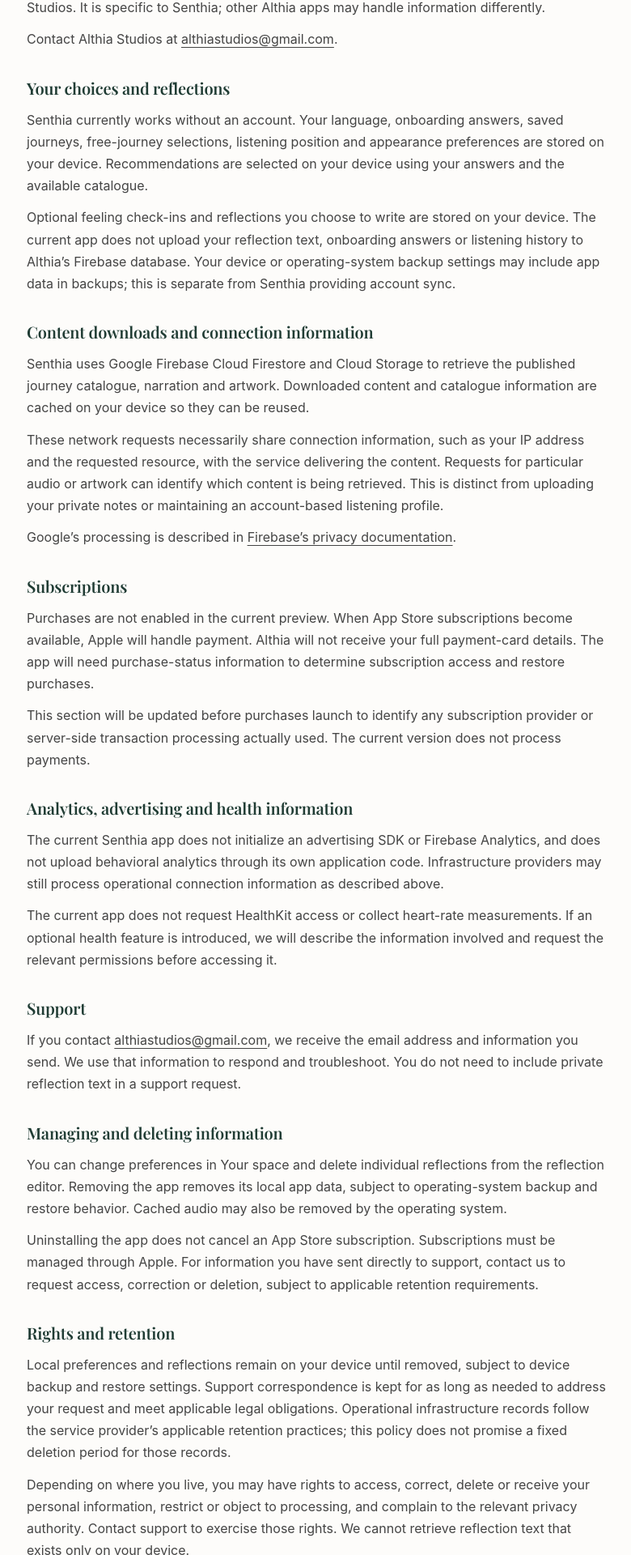
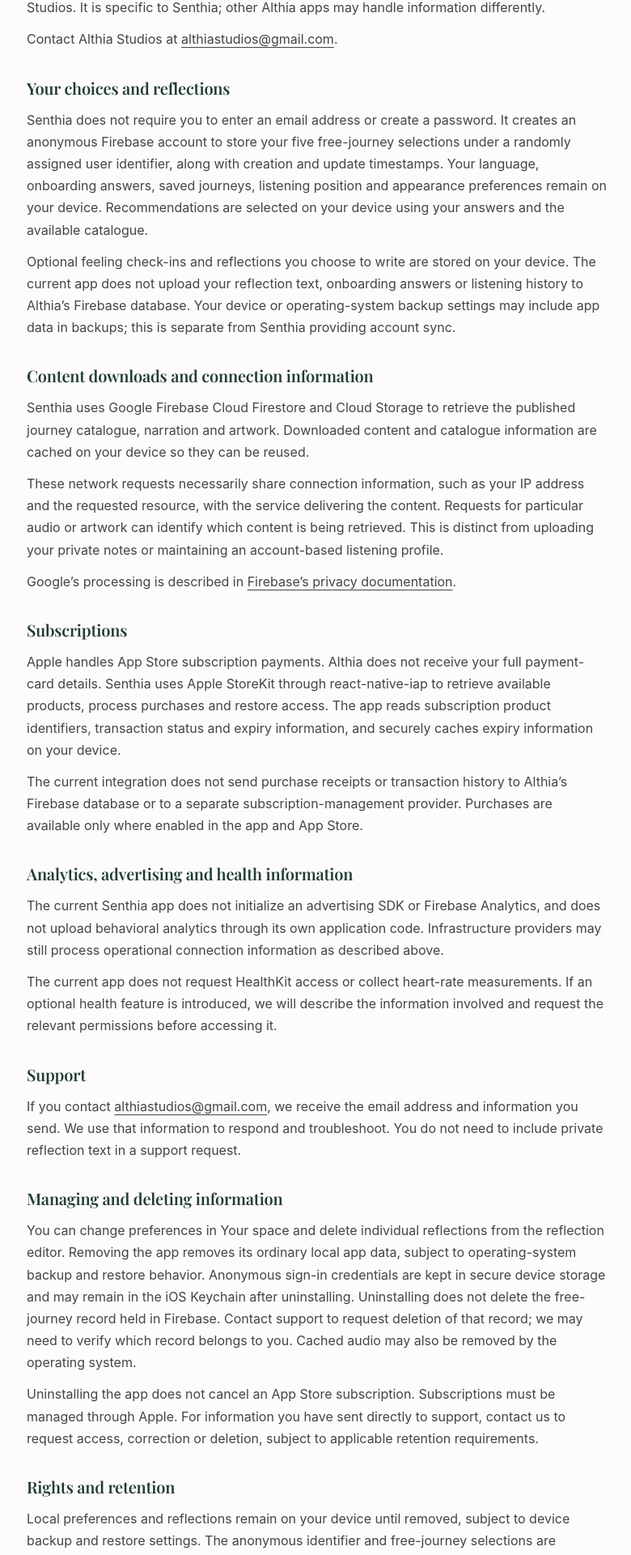
Before and after one commit to noammaman/althia-web, a Next.js app: page /senthia/privacy in a window 1280 px wide. Shown: the part 490-2410 px from the top of the page at 81% size, without its empty margins (247-1027 px from the left). Built offline with nearby package versions, Linux system fonts and the light colour scheme; a web font is replaced by a local one.

Commit message:
Describe Senthia anonymous free choices and Apple billing

```diff
--- a/app/senthia/privacy/page.tsx
+++ b/app/senthia/privacy/page.tsx
@@ -4,13 +4,13 @@
 export default function SenthiaPrivacy() {
   return <LegalPage title="Senthia Privacy Policy">
     <Section title="About this policy"><p>This policy describes the Senthia guided-imagination relaxation app operated by Althia Studios. It is specific to Senthia; other Althia apps may handle information differently.</p><p>Contact Althia Studios at <a href="mailto:althiastudios@gmail.com">althiastudios@gmail.com</a>.</p></Section>
-    <Section title="Your choices and reflections"><p>Senthia currently works without an account. Your language, onboarding answers, saved journeys, free-journey selections, listening position and appearance preferences are stored on your device. Recommendations are selected on your device using your answers and the available catalogue.</p><p>Optional feeling check-ins and reflections you choose to write are stored on your device. The current app does not upload your reflection text, onboarding answers or listening history to Althia’s Firebase database. Your device or operating-system backup settings may include app data in backups; this is separate from Senthia providing account sync.</p></Section>
+    <Section title="Your choices and reflections"><p>Senthia does not require you to enter an email address or create a password. It creates an anonymous Firebase account to store your five free-journey selections under a randomly assigned user identifier, along with creation and update timestamps. Your language, onboarding answers, saved journeys, listening position and appearance preferences remain on your device. Recommendations are selected on your device using your answers and the available catalogue.</p><p>Optional feeling check-ins and reflections you choose to write are stored on your device. The current app does not upload your reflection text, onboarding answers or listening history to Althia’s Firebase database. Your device or operating-system backup settings may include app data in backups; this is separate from Senthia providing account sync.</p></Section>
     <Section title="Content downloads and connection information"><p>Senthia uses Google Firebase Cloud Firestore and Cloud Storage to retrieve the published journey catalogue, narration and artwork. Downloaded content and catalogue information are cached on your device so they can be reused.</p><p>These network requests necessarily share connection information, such as your IP address and the requested resource, with the service delivering the content. Requests for particular audio or artwork can identify which content is being retrieved. This is distinct from uploading your private notes or maintaining an account-based listening profile.</p><p>Google’s processing is described in <a href="https://firebase.google.com/support/privacy">Firebase’s privacy documentation</a>.</p></Section>
-    <Section title="Subscriptions"><p>Purchases are not enabled in the current preview. When App Store subscriptions become available, Apple will handle payment. Althia will not receive your full payment-card details. The app will need purchase-status information to determine subscription access and restore purchases.</p><p>This section will be updated before purchases launch to identify any subscription provider or server-side transaction processing actually used. The current version does not process payments.</p></Section>
+    <Section title="Subscriptions"><p>Apple handles App Store subscription payments. Althia does not receive your full payment-card details. Senthia uses Apple StoreKit through react-native-iap to retrieve available products, process purchases and restore access. The app reads subscription product identifiers, transaction status and expiry information, and securely caches expiry information on your device.</p><p>The current integration does not send purchase receipts or transaction history to Althia’s Firebase database or to a separate subscription-management provider. Purchases are available only where enabled in the app and App Store.</p></Section>
     <Section title="Analytics, advertising and health information"><p>The current Senthia app does not initialize an advertising SDK or Firebase Analytics, and does not upload behavioral analytics through its own application code. Infrastructure providers may still process operational connection information as described above.</p><p>The current app does not request HealthKit access or collect heart-rate measurements. If an optional health feature is introduced, we will describe the information involved and request the relevant permissions before accessing it.</p></Section>
     <Section title="Support"><p>If you contact <a href="mailto:althiastudios@gmail.com">althiastudios@gmail.com</a>, we receive the email address and information you send. We use that information to respond and troubleshoot. You do not need to include private reflection text in a support request.</p></Section>
-    <Section title="Managing and deleting information"><p>You can change preferences in Your space and delete individual reflections from the reflection editor. Removing the app removes its local app data, subject to operating-system backup and restore behavior. Cached audio may also be removed by the operating system.</p><p>Uninstalling the app does not cancel an App Store subscription. Subscriptions must be managed through Apple. For information you have sent directly to support, contact us to request access, correction or deletion, subject to applicable retention requirements.</p></Section>
-    <Section title="Rights and retention"><p>Local preferences and reflections remain on your device until removed, subject to device backup and restore settings. Support correspondence is kept for as long as needed to address your request and meet applicable legal obligations. Operational infrastructure records follow the service provider’s applicable retention practices; this policy does not promise a fixed deletion period for those records.</p><p>Depending on where you live, you may have rights to access, correct, delete or receive your personal information, restrict or object to processing, and complain to the relevant privacy authority. Contact support to exercise those rights. We cannot retrieve reflection text that exists only on your device.</p></Section>
+    <Section title="Managing and deleting information"><p>You can change preferences in Your space and delete individual reflections from the reflection editor. Removing the app removes its ordinary local app data, subject to operating-system backup and restore behavior. Anonymous sign-in credentials are kept in secure device storage and may remain in the iOS Keychain after uninstalling. Uninstalling does not delete the free-journey record held in Firebase. Contact support to request deletion of that record; we may need to verify which record belongs to you. Cached audio may also be removed by the operating system.</p><p>Uninstalling the app does not cancel an App Store subscription. Subscriptions must be managed through Apple. For information you have sent directly to support, contact us to request access, correction or deletion, subject to applicable retention requirements.</p></Section>
+    <Section title="Rights and retention"><p>Local preferences and reflections remain on your device until removed, subject to device backup and restore settings. The anonymous identifier and free-journey selections are retained to maintain your free collection until the record is deleted following a verified request or service-retention changes. Recovery on a replacement device is not guaranteed without a linked account. Support correspondence is kept for as long as needed to address your request and meet applicable legal obligations. Operational infrastructure records follow the service provider’s applicable retention practices; this policy does not promise a fixed deletion period for those records.</p><p>Depending on where you live, you may have rights to access, correct, delete or receive your personal information, restrict or object to processing, and complain to the relevant privacy authority. Contact support to exercise those rights. We cannot retrieve reflection text that exists only on your device.</p></Section>
     <Section title="Processing and service providers"><p>We use the information described above to deliver requested content, respond to support requests and maintain the service. Where data-protection law requires a legal basis, this may be performance of the requested service, legitimate interests in operating and securing it, compliance with legal obligations, or consent where required.</p><p>Service providers may process information outside your country. Applicable data-protection safeguards, including those described in Google’s Firebase documentation, govern relevant transfers. Senthia does not sell your reflection text or use it for advertising.</p></Section>
     <Section title="Changes and contact"><p>We will update this policy when Senthia’s data practices change and provide notice appropriate to the change. Where required, we will request consent before beginning new processing. Questions can be sent to <a href="mailto:althiastudios@gmail.com">althiastudios@gmail.com</a>.</p></Section>
   </LegalPage>
--- a/app/senthia/terms/page.tsx
+++ b/app/senthia/terms/page.tsx
@@ -7,10 +7,10 @@
     <Section title="About Senthia"><p>Senthia is a guided-imagination relaxation app operated by Althia Studios. It offers narrated imagined places, artwork and listening features. These terms apply to Senthia, not to purchases in other Althia apps.</p></Section>
     <Section title="Apple app licence"><p>The iOS app is licensed under Apple’s <a href="https://www.apple.com/legal/internet-services/itunes/dev/stdeula/">Standard End User License Agreement</a>. These Senthia terms additionally explain the service and content. Nothing here limits rights you have under that licence or applicable consumer law.</p></Section>
     <Section title="Using the app"><p>You may use Senthia and its content for personal, non-commercial listening. Access does not transfer ownership of the recordings, artwork or other app content. You may not redistribute or commercially exploit that content without permission, except where applicable law permits it.</p><p>Use the app in a setting where you can safely relax. Do not use immersive listening while driving or doing something that requires your full attention.</p></Section>
-    <Section title="Your five free journeys"><p>The first five distinct journeys you start become your free collection automatically. There is no separate confirmation step. Those selections cannot be swapped for other journeys later. Further distinct journeys require an active subscription when subscriptions are available. During the current pre-release version, purchases are not yet available. You may replay your chosen journeys without using another selection. Your free selections are separate from saved favorites and do not expire after a single listen. They are currently stored on this device, without account-based recovery; deleting the app or losing device data may remove that record. Choosing a different available narration language or sound mode for the same journey does not use another selection.</p></Section>
+    <Section title="Your five free journeys"><p>The first five distinct journeys you start become your free collection automatically. There is no separate confirmation step. Those selections cannot be swapped for other journeys later. Further distinct journeys require an active subscription when subscriptions are available. You may replay your chosen journeys without using another selection. Your free selections are separate from saved favorites and do not expire after a single listen. They are stored in Firebase under an anonymous user identifier. Senthia securely retains sign-in credentials on your device to help recover the same collection, but recovery after reinstalling, resetting or replacing a device is not guaranteed. Choosing a different available narration language or sound mode for the same journey does not use another selection.</p></Section>
     <Section title="Monthly and annual subscriptions"><p>Where available, Senthia offers monthly and annual auto-renewing subscriptions. There are no lifetime purchases or ownership packs. Availability is shown in the app; a preview price is not a purchase offer.</p><p>For an available subscription, the purchase screen and Apple’s confirmation sheet will show the price, currency, billing period and any applicable offer before you confirm. An annual subscription is billed for the full year, rather than as twelve monthly payments. Do not assume a free trial unless one is expressly offered to you.</p><p>Subscriptions provide access to the included collection while active. Narration languages and sound modes vary by journey; purchasing a subscription does not make an unavailable language or mode available. Future content does not have a guaranteed release cadence unless expressly stated.</p></Section>
     <Section title="Renewal, cancellation and restoration"><p>Subscriptions renew automatically unless you cancel. You can manage or cancel through your Apple Account subscription settings. Follow the cancellation timing shown by Apple for your subscription. Removing Senthia from your device does not cancel a subscription.</p><p>Unless Apple’s subscription status or applicable law provides otherwise, cancelling stops future renewal and access continues until the paid period ends. Restore purchases will check eligible purchases associated with the Apple Account used to buy the subscription.</p><p>Apple processes App Store payments and refund requests. You can request a refund at <a href="https://reportaproblem.apple.com">reportaproblem.apple.com</a>. Nothing in these terms removes mandatory consumer rights or statutory remedies.</p></Section>
-    <Section title="Preferences and reflections"><p>The current app does not require an account. Your preferences and optional reflections are stored on your device. You retain rights to the reflections you write; saving one does not publish it or grant Althia permission to use its text as app content.</p><p>Local data can be lost when the app is removed or device data is lost. See the <Link href="/senthia/privacy">Senthia Privacy Policy</Link> for current storage and network practices.</p></Section>
+    <Section title="Preferences and reflections"><p>The app does not require a user-facing registration step; it uses an anonymous account to maintain your free collection. Your preferences and optional reflections are stored on your device. You retain rights to the reflections you write; saving one does not publish it or grant Althia permission to use its text as app content.</p><p>Local data can be lost when the app is removed or device data is lost. See the <Link href="/senthia/privacy">Senthia Privacy Policy</Link> for current storage and network practices.</p></Section>
     <Section title="Relaxation, not medical treatment"><p>Senthia provides a relaxation experience. It is not a medical service and does not diagnose, treat or promise to prevent a health condition. Individual experiences differ, and no particular emotional or physiological result is guaranteed. Stop or choose a different journey if an experience feels uncomfortable.</p><p>Heart-rate tracking is not part of the current app. Any future health-related feature will have its own explanation and applicable permissions before use.</p></Section>
     <Section title="Content and availability"><p>Althia or its licensors hold rights to Senthia’s app content and branding. The collection and features may evolve. We will describe material changes affecting a paid service and respect the notice, refund and other rights required by applicable law.</p><p>Downloads depend on a connection and available device storage. Content cached for offline listening does not grant permanent ownership.</p></Section>
     <Section title="Consumer protections and applicable law"><p>Nothing in these terms excludes rights or liabilities that cannot lawfully be excluded. Mandatory consumer protections continue to apply regardless of other provisions in these terms.</p></Section>
```
